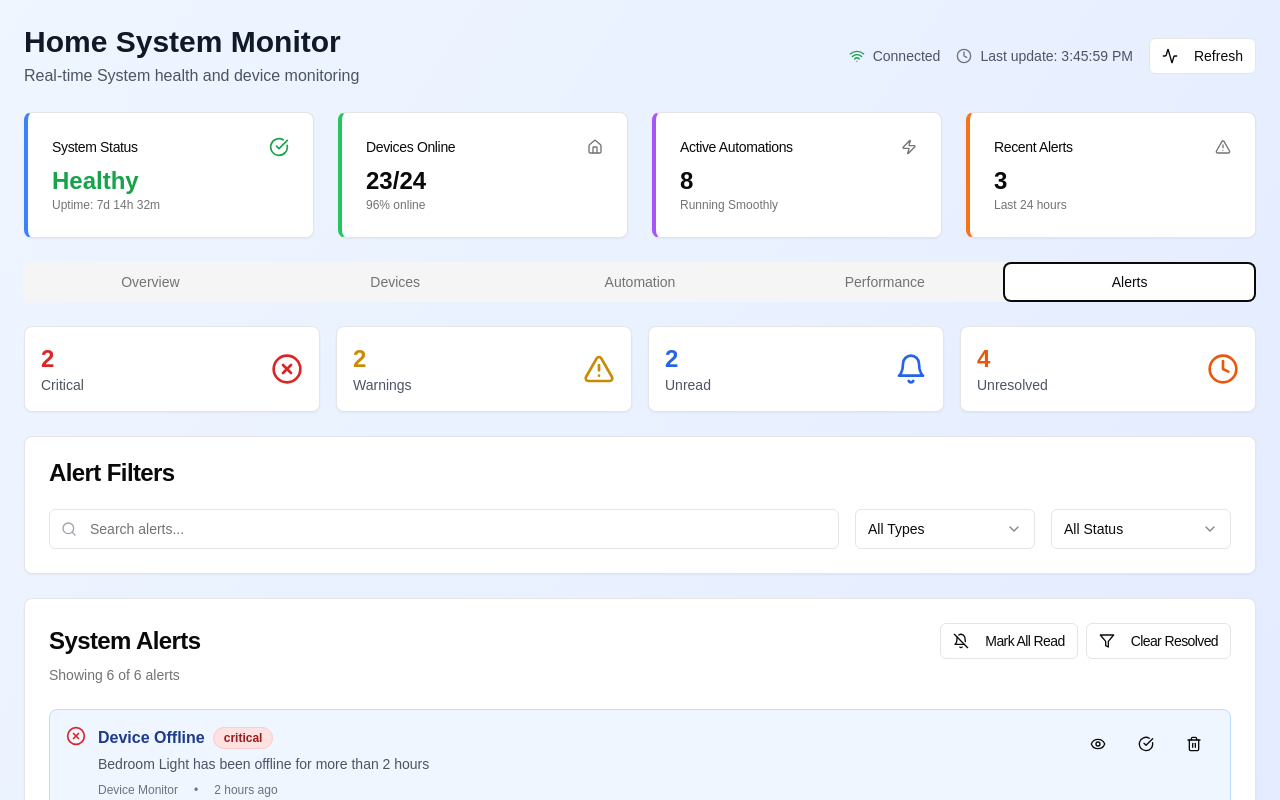
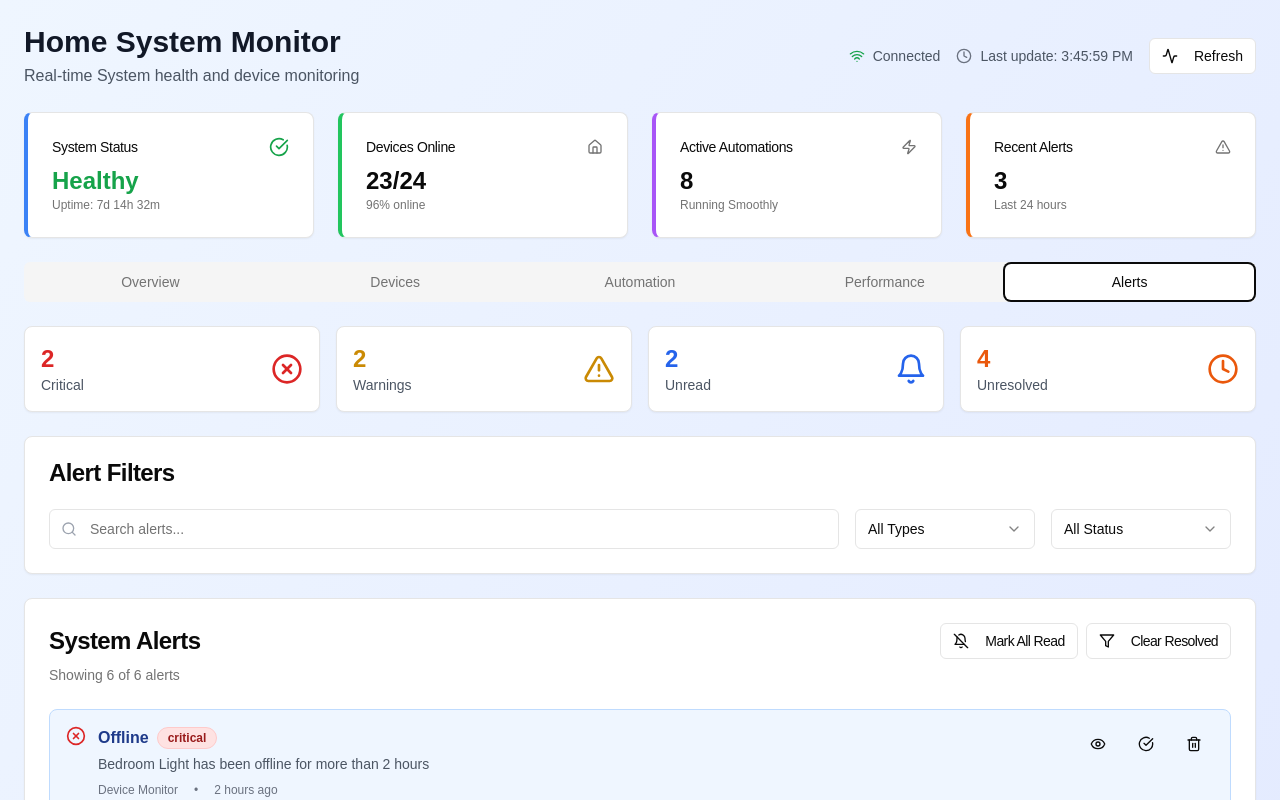
Before and after one commit to Kipyegon-Lagat/Smarthome-API, a Next.js app: page / in a window 1280 px wide. Both pictures are taken after a click on the tab "Alerts". Shown: the top 800 px of the page. Built offline with nearby package versions, Linux system fonts and the light colour scheme.

Commit message:
Update alerts-panel.tsx

```diff
--- a/components/alerts-panel.tsx
+++ b/components/alerts-panel.tsx
@@ -36,7 +36,7 @@ export function AlertsPanel() {
     {
       id: "1",
       type: "critical",
-      title: "Device Offline",
+      title: "Offline",
       message: "Bedroom Light has been offline for more than 2 hours",
       timestamp: "2 hours ago",
       source: "Device Monitor",
```
